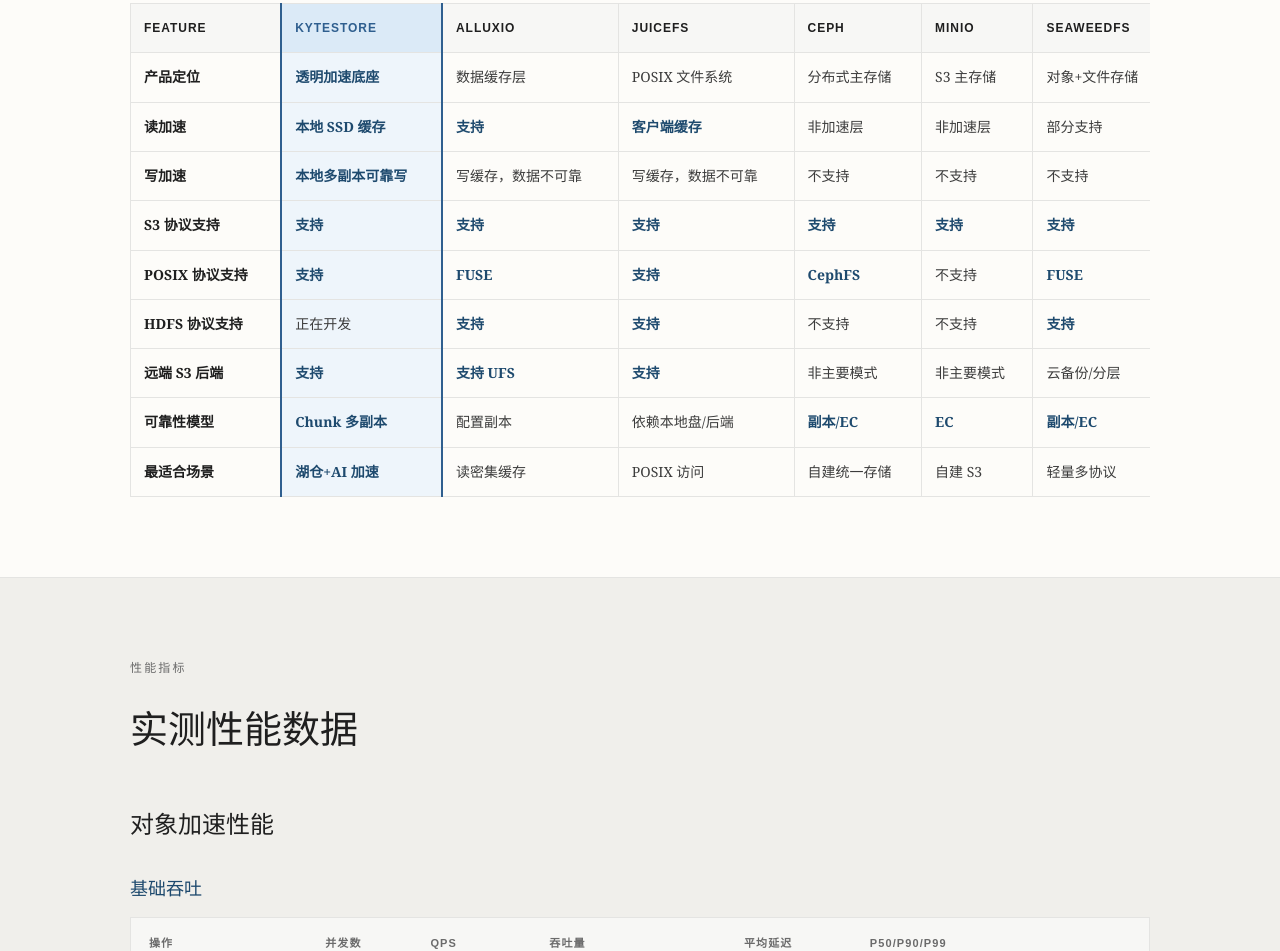
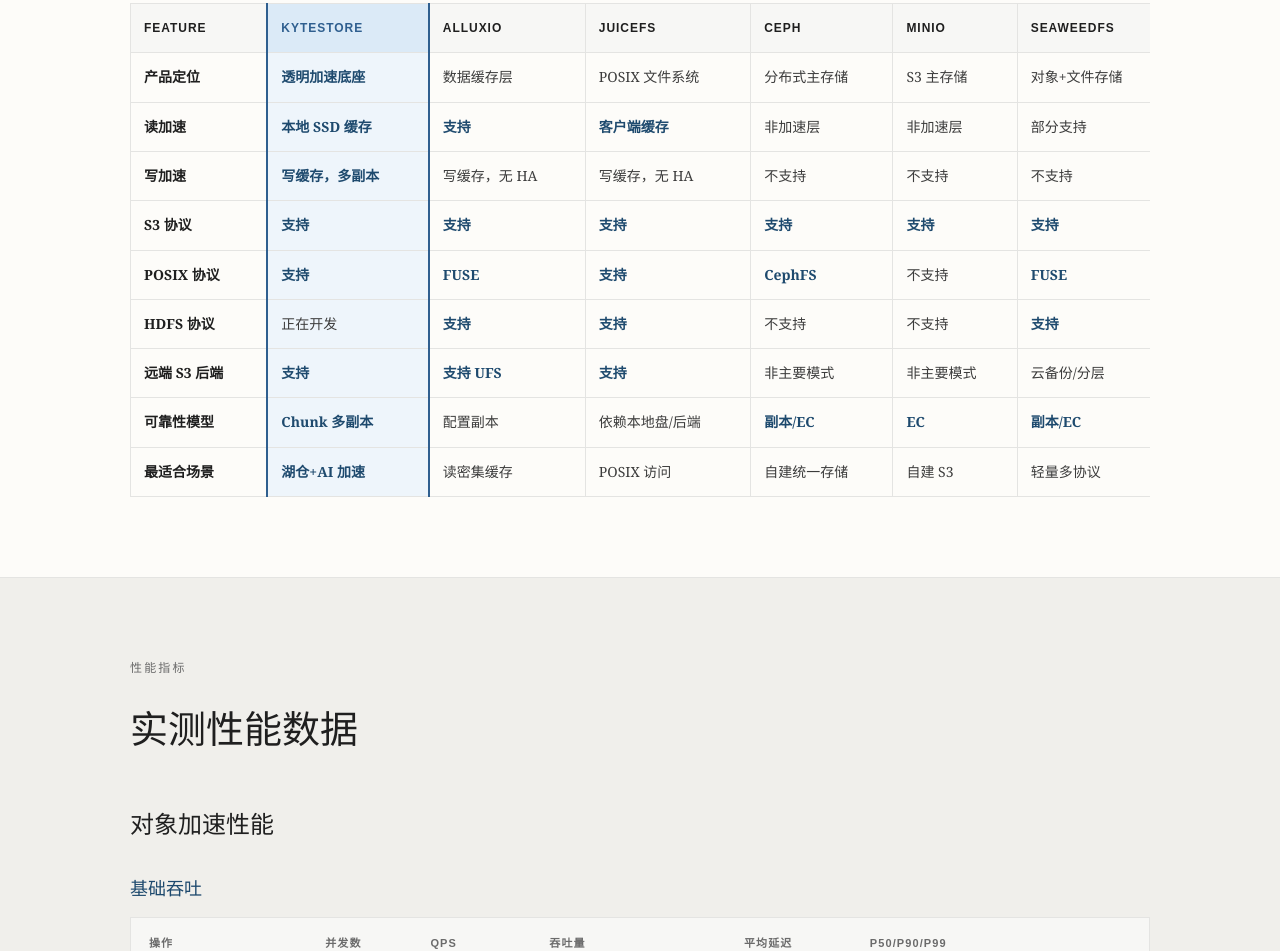
Before and after one commit to royguo/kytestore_landing_page, a website: page index.html in a window 1280 px wide. Shown: the part 2278-3229 px from the top of the page. Drawn offline with Linux system fonts and the light colour scheme.

Commit message:
Refine comparison table wording

```diff
--- a/index.html
+++ b/index.html
@@ -833,15 +833,15 @@
                         </tr>
                         <tr>
                             <td class="feature-name" data-i18n="cmp-row-write">写加速</td>
-                            <td class="advantage" data-i18n="cmp-write-kyte">本地多副本可靠写</td>
-                            <td data-i18n="cmp-write-unsafe">写缓存，数据不可靠</td>
-                            <td data-i18n="cmp-write-unsafe">写缓存，数据不可靠</td>
+                            <td class="advantage" data-i18n="cmp-write-kyte">写缓存，多副本</td>
+                            <td data-i18n="cmp-write-unsafe">写缓存，无 HA</td>
+                            <td data-i18n="cmp-write-unsafe">写缓存，无 HA</td>
                             <td data-i18n="cmp-no">不支持</td>
                             <td data-i18n="cmp-no">不支持</td>
                             <td data-i18n="cmp-no">不支持</td>
                         </tr>
                         <tr>
-                            <td class="feature-name" data-i18n="cmp-row-s3">S3 协议支持</td>
+                            <td class="feature-name" data-i18n="cmp-row-s3">S3 协议</td>
                             <td class="advantage" data-i18n="cmp-yes">支持</td>
                             <td class="advantage" data-i18n="cmp-yes">支持</td>
                             <td class="advantage" data-i18n="cmp-yes">支持</td>
@@ -850,7 +850,7 @@
                             <td class="advantage" data-i18n="cmp-yes">支持</td>
                         </tr>
                         <tr>
-                            <td class="feature-name" data-i18n="cmp-row-posix">POSIX 协议支持</td>
+                            <td class="feature-name" data-i18n="cmp-row-posix">POSIX 协议</td>
                             <td class="advantage" data-i18n="cmp-yes">支持</td>
                             <td class="advantage">FUSE</td>
                             <td class="advantage" data-i18n="cmp-yes">支持</td>
@@ -859,7 +859,7 @@
                             <td class="advantage">FUSE</td>
                         </tr>
                         <tr>
-                            <td class="feature-name" data-i18n="cmp-row-hdfs">HDFS 协议支持</td>
+                            <td class="feature-name" data-i18n="cmp-row-hdfs">HDFS 协议</td>
                             <td data-i18n="cmp-dev">正在开发</td>
                             <td class="advantage" data-i18n="cmp-yes">支持</td>
                             <td class="advantage" data-i18n="cmp-yes">支持</td>
@@ -1246,13 +1246,13 @@
                 'cmp-not-accel': 'Not an accel layer',
                 'cmp-read-seaweed': 'Partial',
                 'cmp-row-write': 'Write acceleration',
-                'cmp-write-kyte': 'Local replicated write',
-                'cmp-write-unsafe': 'Write cache, unsafe',
+                'cmp-write-kyte': 'Write cache, replicas',
+                'cmp-write-unsafe': 'Write cache, no HA',
                 'cmp-no': 'No',
-                'cmp-row-s3': 'S3 protocol',
+                'cmp-row-s3': 'S3',
                 'cmp-yes': 'Yes',
-                'cmp-row-posix': 'POSIX protocol',
-                'cmp-row-hdfs': 'HDFS protocol',
+                'cmp-row-posix': 'POSIX',
+                'cmp-row-hdfs': 'HDFS',
                 'cmp-dev': 'In development',
                 'cmp-row-remote': 'Remote S3 backend',
                 'cmp-remote-kyte': 'Supported',
@@ -1436,13 +1436,13 @@
                 'cmp-not-accel': '非加速层',
                 'cmp-read-seaweed': '部分支持',
                 'cmp-row-write': '写加速',
-                'cmp-write-kyte': '本地多副本可靠写',
-                'cmp-write-unsafe': '写缓存，数据不可靠',
+                'cmp-write-kyte': '写缓存，多副本',
+                'cmp-write-unsafe': '写缓存，无 HA',
                 'cmp-no': '不支持',
-                'cmp-row-s3': 'S3 协议支持',
+                'cmp-row-s3': 'S3 协议',
                 'cmp-yes': '支持',
-                'cmp-row-posix': 'POSIX 协议支持',
-                'cmp-row-hdfs': 'HDFS 协议支持',
+                'cmp-row-posix': 'POSIX 协议',
+                'cmp-row-hdfs': 'HDFS 协议',
                 'cmp-dev': '正在开发',
                 'cmp-row-remote': '远端 S3 后端',
                 'cmp-remote-kyte': '支持',
```
Also changed, not shown: public/index.html (+16 -16 lines).
